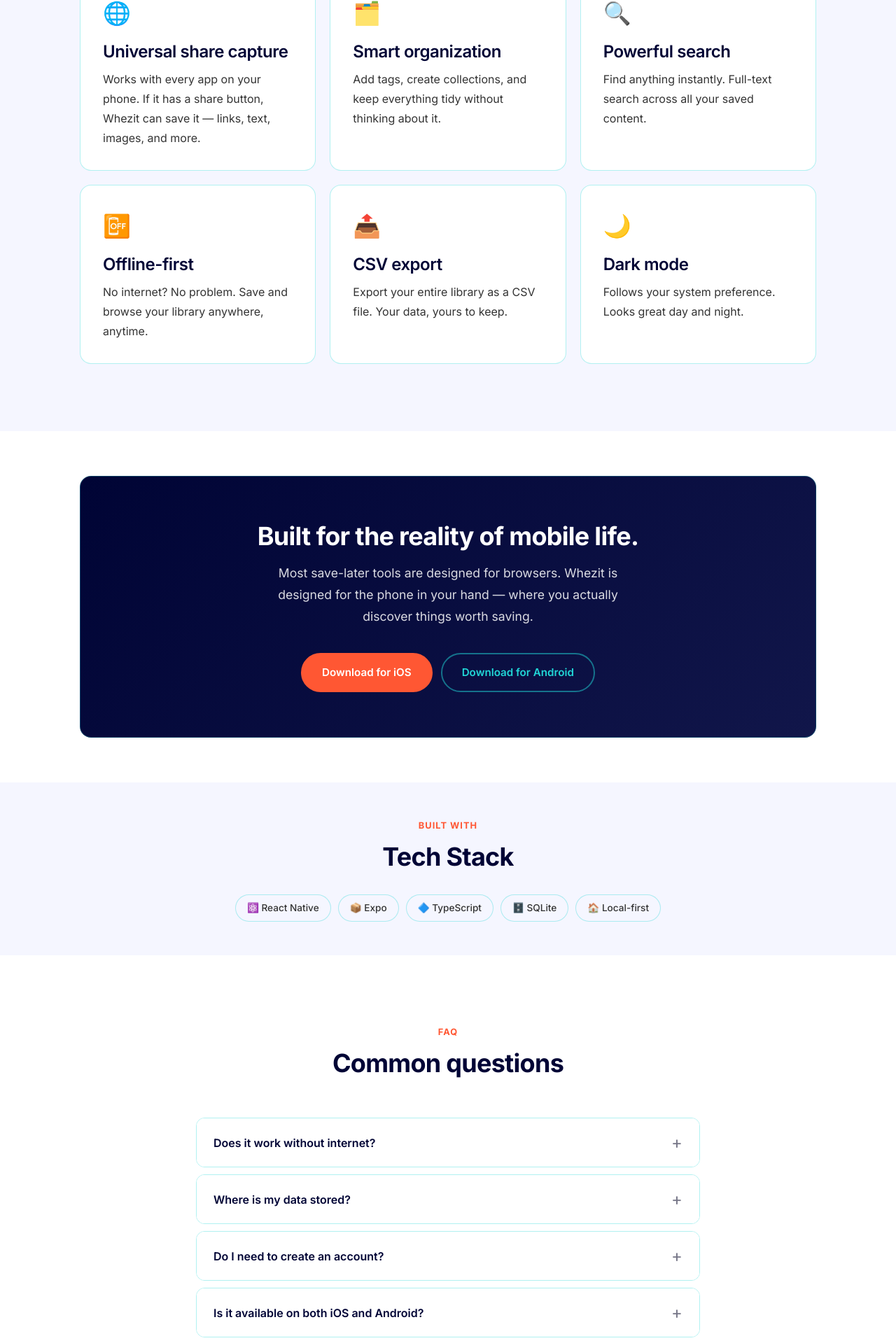
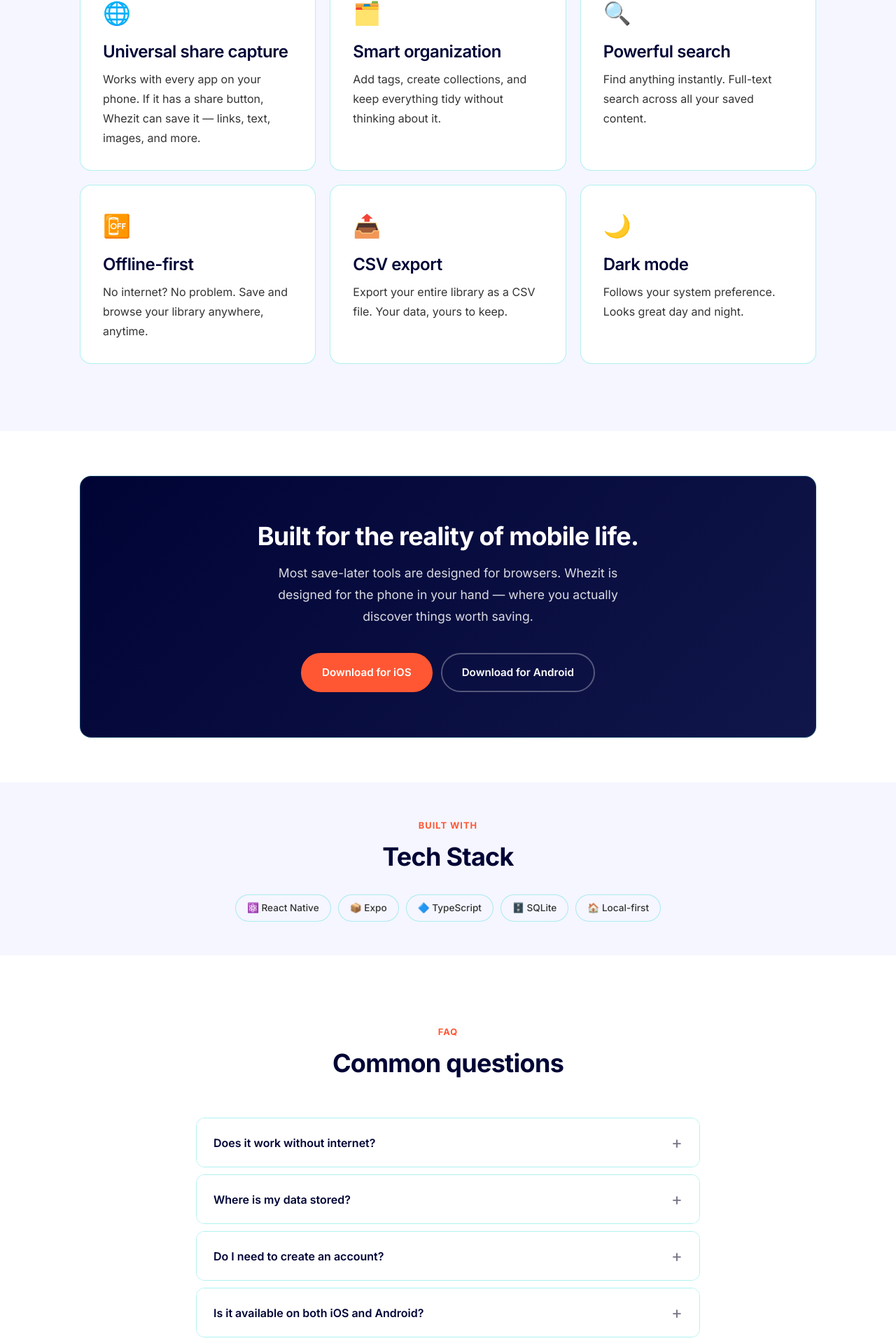
Before and after one commit to esteevanderwalt/whiteorcaoptims, a Jekyll site: the page built from whezit/index.html, in a window 1280 px wide. Shown: the part 3366-5285 px from the top of the page at 70% size. Built offline with Jekyll 4.4.1, drawn with Linux system fonts in a browser that asks for light colours.

Commit message:
Updated styles

```diff
--- a/assets/css/style.scss
+++ b/assets/css/style.scss
@@ -250,20 +250,20 @@
   display: inline-flex;
   align-items: center;
   gap: 10px;
-  padding: 12px 22px;
-  background: #000435;
-  color: #FFFFFF !important;
-  border-radius: var(--radius);
+  padding: 12px 24px;
+  background: transparent;
+  color: var(--text) !important;
+  border-radius: var(--radius-full);
   font-weight: 600;
   font-size: 0.9rem;
   transition: all var(--transition);
-  border: 2px solid #21D6D6;
+  border: 1.5px solid var(--border);
 }
 .store-btn:hover {
-  background: #11164A;
-  color: #FFFFFF !important;
-  transform: translateY(-2px);
-  box-shadow: 0 8px 24px rgba(33,214,214,0.25);
+  background: var(--bg-subtle);
+  color: var(--text) !important;
+  border-color: var(--accent);
+  transform: translateY(-1px);
 }
 .store-btn__icon { font-size: 1.4rem; line-height: 1; }
 .store-btn__text { display: flex; flex-direction: column; }
@@ -463,13 +463,13 @@
 }
 .callout .btn--secondary {
   background: transparent;
-  color: #21D6D6;
-  border-color: rgba(33,214,214,0.5);
+  color: #fff;
+  border-color: rgba(255,255,255,0.3);
 }
 .callout .btn--secondary:hover {
-  background: rgba(33,214,214,0.1);
-  color: #21D6D6;
-  border-color: #21D6D6;
+  background: rgba(255,255,255,0.08);
+  color: #fff;
+  border-color: rgba(255,255,255,0.6);
 }
 
 /* ---- Tech Stack ---- */
```
Also changed, not shown: 2 other files.
